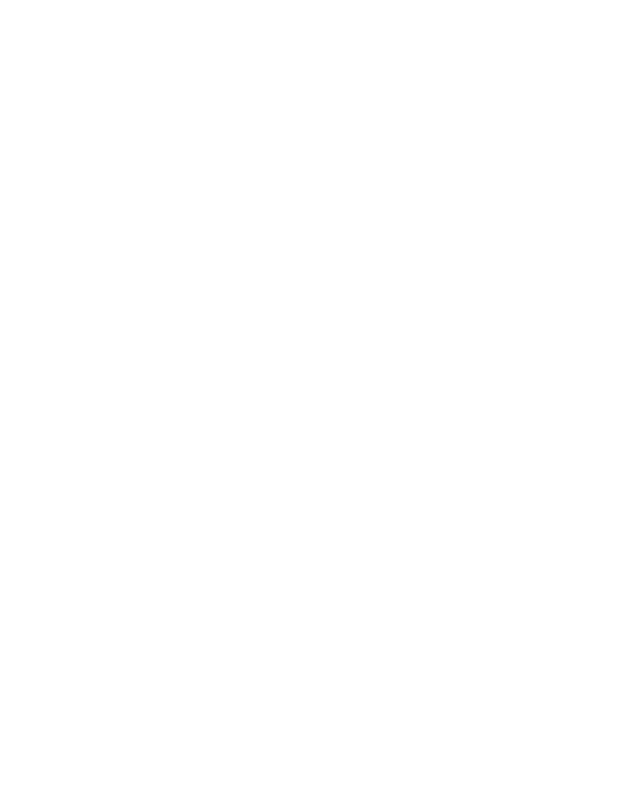
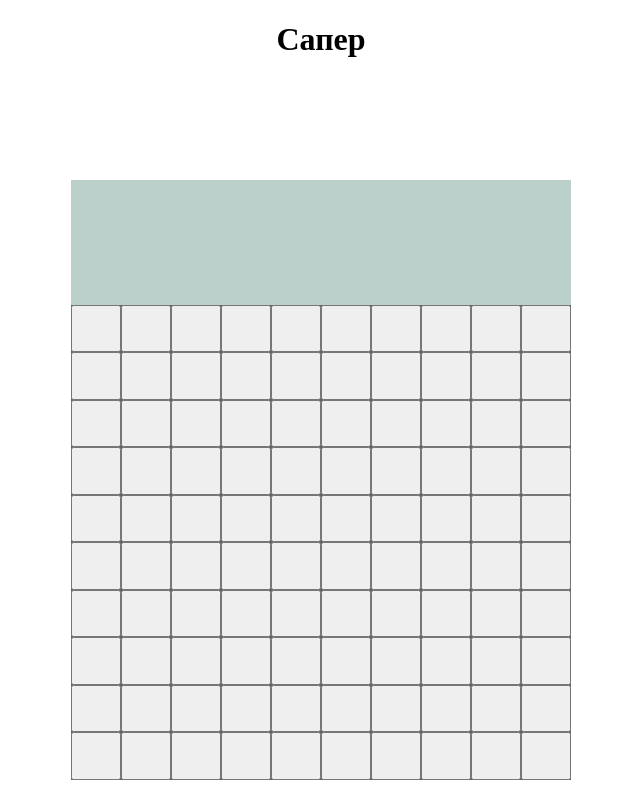
Before and after one commit to egorca6/Minesweeper, a website: page minesweeper/index.html in a window 1280 px wide. Shown: the whole page, without its empty margins (319-959 px from the left). Drawn offline with Linux system fonts and the light colour scheme.

Commit message:
feat: drew a field

```diff
--- a/minesweeper/index.html
+++ b/minesweeper/index.html
@@ -5,7 +5,7 @@
   <meta http-equiv="X-UA-Compatible" content="IE=edge">
   <meta name="viewport" content="width=device-width, initial-scale=1.0">
   <link rel="stylesheet" href="style.css">
-  <title>Document</title>
+  <title>MineSweeper</title>
 </head>
 <body>
   <script src="script.js"></script>
--- a/minesweeper/script.js
+++ b/minesweeper/script.js
@@ -0,0 +1,32 @@
+const { body } = document;
+const main = document.createElement('main');
+main.classList.add('main');
+body.append(main);
+const title = document.createElement('h1');
+title.textContent = 'Сапер';
+main.append(title);
+const wrapper = document.createElement('div');
+wrapper.classList.add('wrapper');
+main.append(wrapper);
+const wrapperTop = document.createElement('div');
+wrapperTop.classList.add('wrapper-top');
+wrapper.append(wrapperTop);
+const wrapperField = document.createElement('div');
+wrapperField.classList.add('wrapper-field');
+wrapper.append(wrapperField);
+console.log(wrapperField);
+
+function startGame(width, height, bombsCount) {
+  const cells = width * height;
+  wrapperField.innerHTML = '<button> </button>'.repeat(cells);
+  const bombs = [...Array(cells).keys()].sort(() => Math.random() - 0.5).slice(0, bombsCount);
+  console.log(bombs);
+}
+
+startGame(10, 10, 10);
+
+wrapper.addEventListener('click', (event) => {
+  if (event.target.tagName === 'BUTTON') {
+    console.log(event.target);
+}
+});
--- a/minesweeper/style.css
+++ b/minesweeper/style.css
@@ -0,0 +1,29 @@
+h1{
+  text-align: center;
+  padding-bottom: 100px;
+}
+
+.wrapper{
+  margin: 0 auto;
+  width: 500px;
+  height: 600px;
+  background-color: aquamarine;
+}
+
+.wrapper-top{
+width: auto;
+height: 125px;
+background-color: rgb(187, 207, 203);
+}
+
+.wrapper-field{
+  width: auto;
+  height: 475px;
+  background-color: rgb(95, 97, 96);
+  display: grid;
+  grid-template-columns: repeat(10, 50px);
+}
+.button{
+  height: 50px;
+  background-color: black;
+}
```
